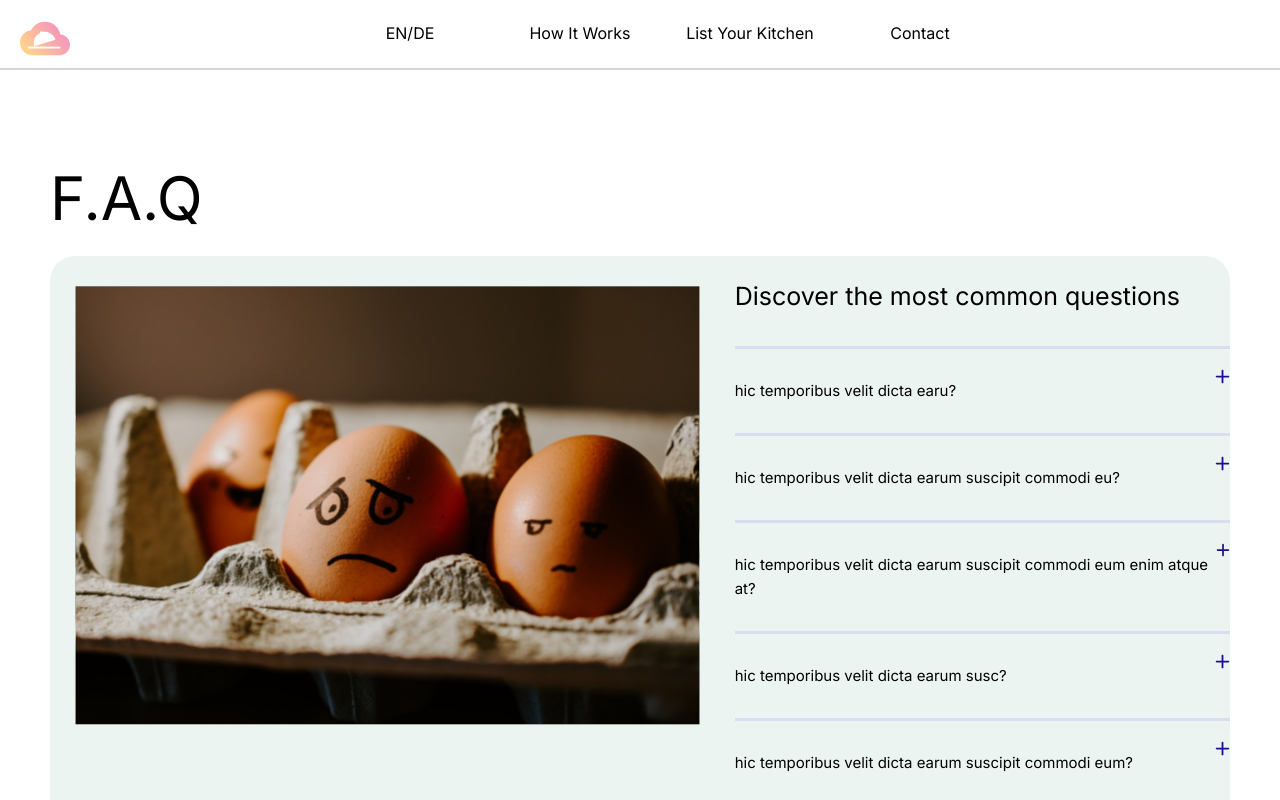
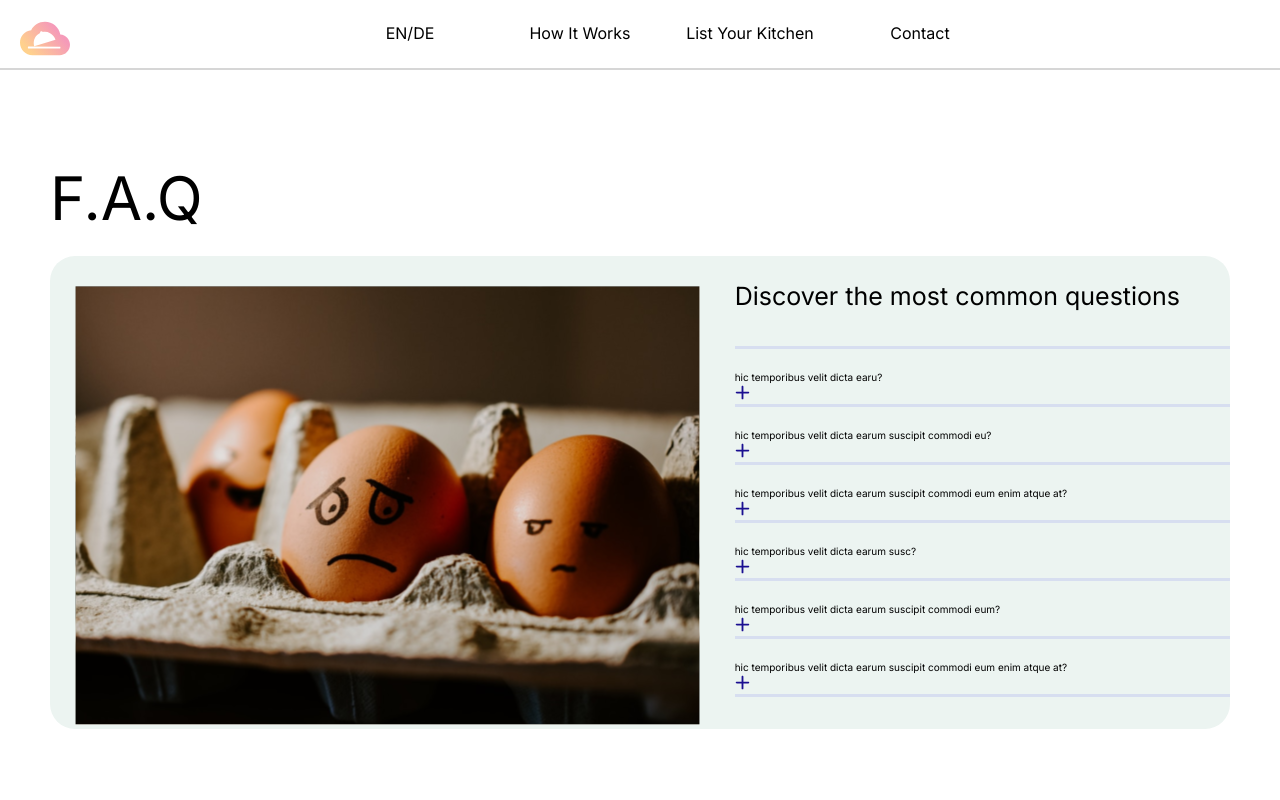
Before and after one commit to FoodleBerlin/foodle, a Next.js app: page /faq in a window 1280 px wide. Shown: the top 800 px of the page. Built offline with nearby package versions, Linux system fonts and the light colour scheme.

Commit message:
feat: rename the class and type and div classnames

```diff
--- a/components/FaqAccordion/index.tsx
+++ b/components/FaqAccordion/index.tsx
@@ -1,25 +1,25 @@
 
-import React, {useState} from 'react';
 import Image from 'next/image';
+import React from 'react';
 import styles from './FaqAccordion.module.scss';
 
-export type AccordinProps= {
+export type FaqAccordinProps = {
   title: string,
   content: string
 }
 
 
-const Accordion=(props: AccordinProps) => {
+const FaqAccordion = (props: FaqAccordinProps) => {
   const [isActive, setIsActive] = React.useState<boolean>(false);
 
 
   return (
-      <div  className="">
-        <div className={styles['main__onClick']} onClick={() => setIsActive(!isActive) }>
-          <div className={styles['main__onClick__title']}>{props.title}</div>
-          <div className="">{isActive ? <Image  alt={'xmark'} src={'/xmark.svg'} width={15} height={15} /> : <Image alt={'plus'} src={'/plus.svg'} width={15} height={15} />}</div>
+    <div>
+      <div className={styles['question']} onClick={() => setIsActive(!isActive)}>
+        <div className={styles['question__title']}>{props.title}</div>
+        <div className="">{isActive ? <Image alt={'xmark'} src={'/xmark.svg'} width={15} height={15} /> : <Image alt={'plus'} src={'/plus.svg'} width={15} height={15} />}</div>
       </div>
-        {isActive && <div className={styles['main__content']}>{props.content}</div>}
+      {isActive && <div className={styles['question__content']}>{props.content}</div>}
 
       <hr />
 
@@ -27,4 +27,4 @@ const Accordion=(props: AccordinProps) => {
   );
 };
 
-  export default Accordion;
+export default FaqAccordion;
--- a/pages/faq/index.tsx
+++ b/pages/faq/index.tsx
@@ -1,12 +1,11 @@
 import type { NextPage } from 'next';
+import Head from 'next/head';
 import Image from 'next/image';
-import React, { useState } from 'react';
+import FaqAccordion from '../../components/FaqAccordion/index';
 import Navbar from '../../components/Layout/Navbar';
-import Head from 'next/head';
-import Accordion from '../../components/FaqAccordion/index';
 import styles from './Faq.module.scss';
 
-const Faq: NextPage =() => {
+const Faq: NextPage = () => {
 
   const faqData: { title: string, content: string }[] = [
     {
@@ -35,7 +34,7 @@ const Faq: NextPage =() => {
     }
   ];
 
-    return(
+  return (
     <div>
       <Head>
         <title>Foodle:FAQ</title>
@@ -57,11 +56,11 @@ const Faq: NextPage =() => {
           <div className={styles['faqWrapper__questions']}>
 
             <h2>Discover the most common questions</h2>
-                        <hr/>
+            <hr />
 
             <div className="">
-                            {faqData.map(({title, content}) => (
-                                <Accordion title={title} content={content} />
+              {faqData.map(({ title, content }) => (
+                <FaqAccordion title={title} content={content} />
               ))}
             </div>
 
```
Lines whose indentation alone changed are shown as unchanged.
